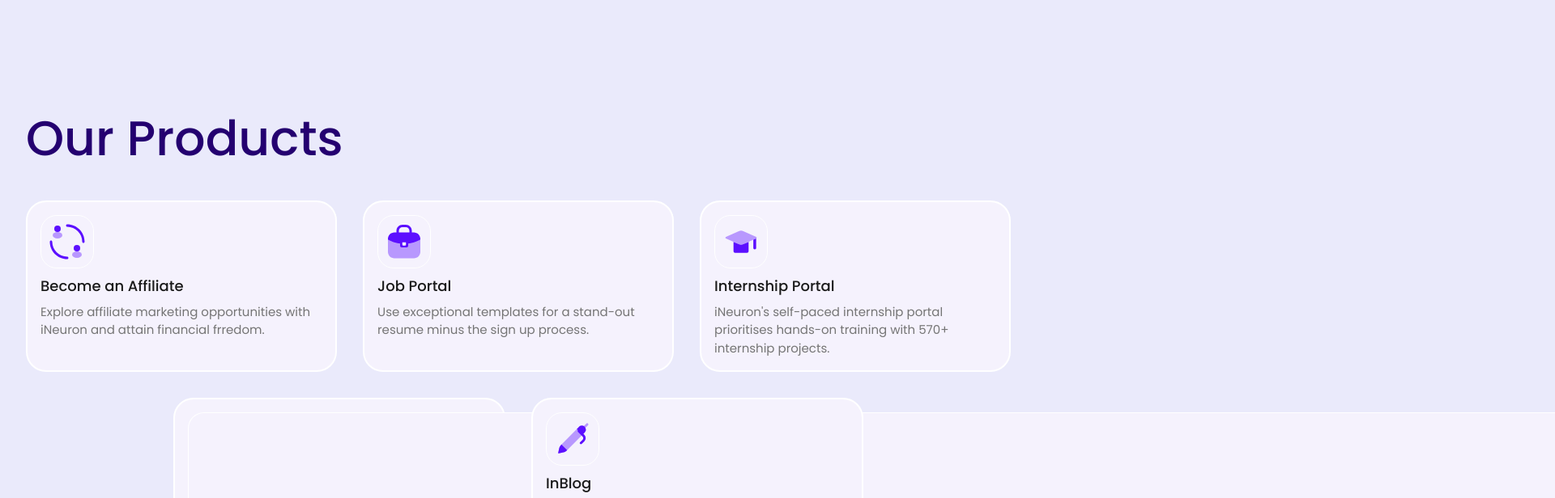
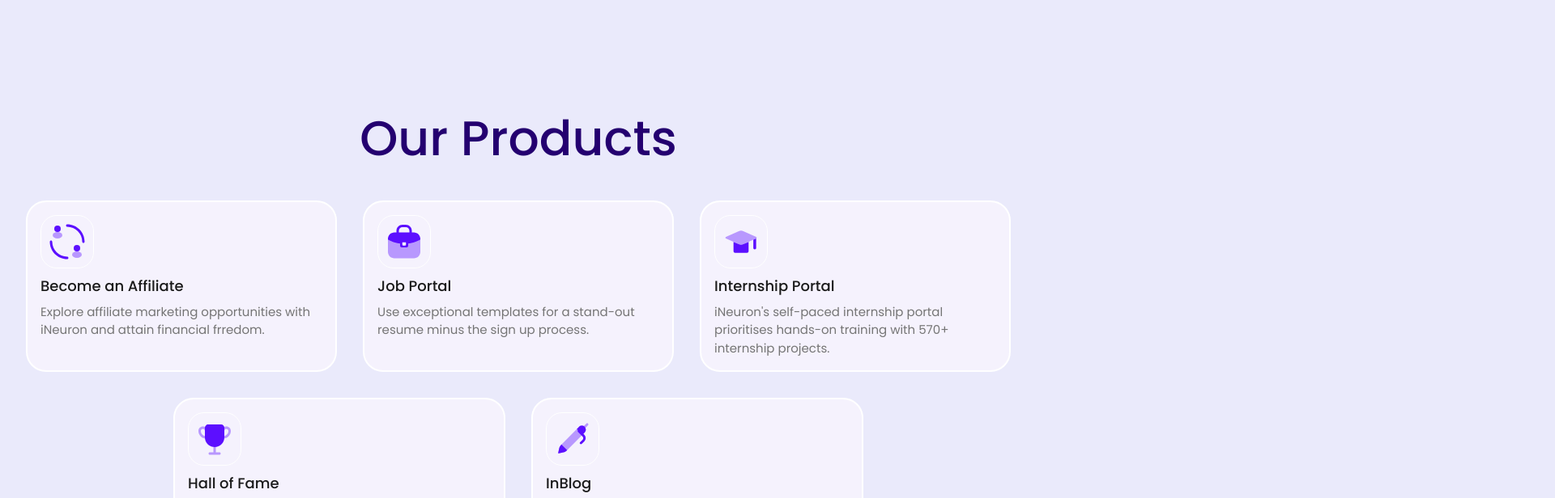
Before and after one commit to AkashSDas/ineuron-landing-page, a Next.js app: page / in a window 1280 px wide. Shown: the part 4060-4676 px from the top of the page at 81% size, 1920 px wide, since content can reach past the window. Built offline with nearby package versions, Linux system fonts and the light colour scheme.

Commit message:
refactor our products

```diff
--- a/components/OurProducts/OurProducts.tsx
+++ b/components/OurProducts/OurProducts.tsx
@@ -1,6 +1,6 @@
-import HallOfFame from "@components/HallOfFame/HallOfFame";
 import Affiliate from "@components/Icons/Affiliate";
 import Blog from "@components/Icons/Blog";
+import HallOfFame from "@components/Icons/HallOfFame";
 import Internship from "@components/Icons/Internship";
 import Job from "@components/Icons/Job";
 import styles from "@styles/components/OurProducts/OurProducts.module.scss";
@@ -22,7 +22,7 @@
 
   return (
     <section className="p-8">
-      <h2 className="h2">Our Products</h2>
+      <h2 className="h2 text-center">Our Products</h2>
 
       <div className={styles.container}>
         <Card
```
